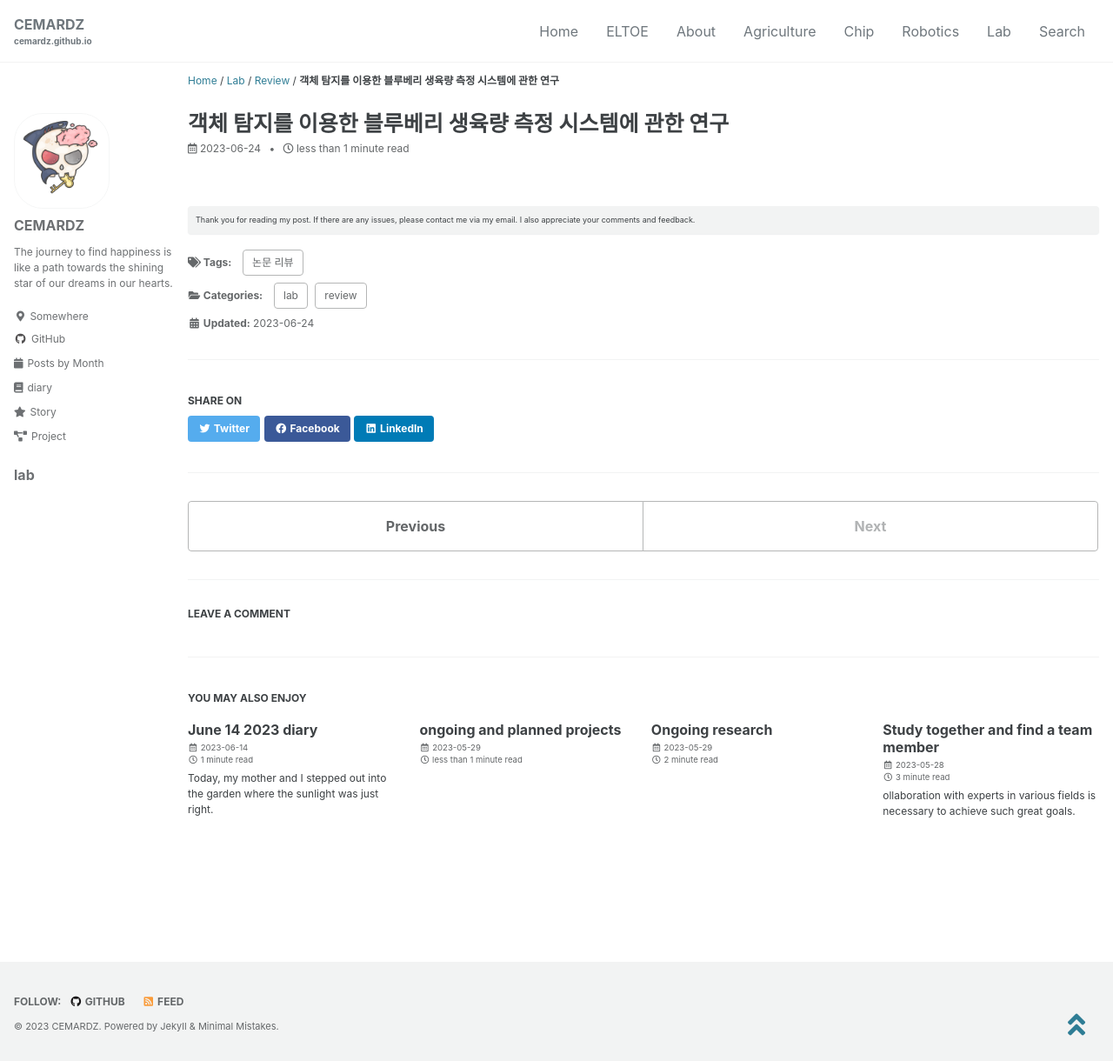
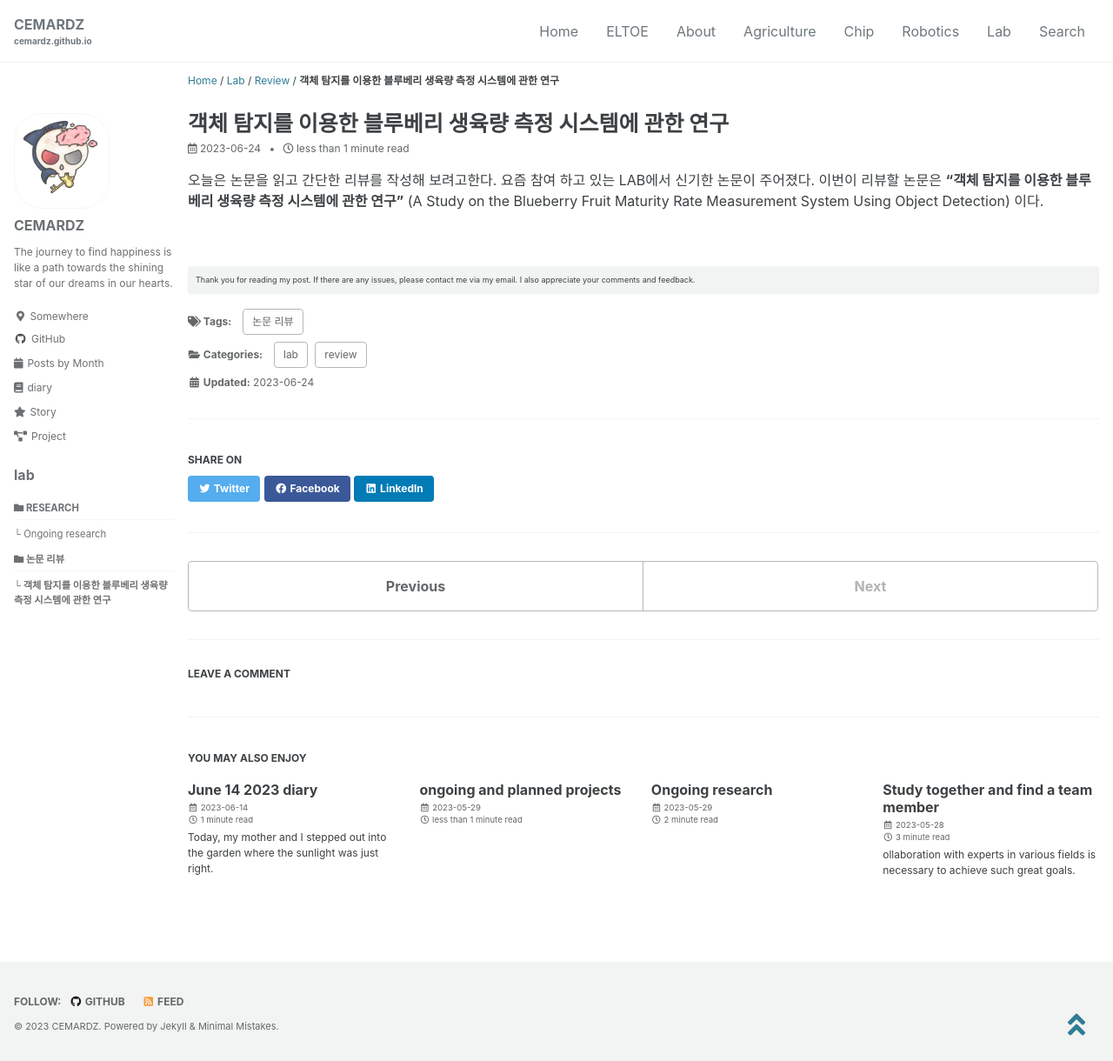
Before and after one commit to cemardz/cemardz.github.io, a Jekyll site: the page built from lab/review/_posts/2023-06-24-Research-on-Blueberry-Growth-Measurement-System-Using-Object-Detection.md, in a window 1280 px wide and 1220 px high. Shown: the whole window at 87% size. Built offline with Jekyll 4.4.1, drawn with Linux system fonts in a browser that asks for light colours; cached includes are drawn as plain includes; some web fonts are replaced; comment, search, counter and statistics services are not loaded.

Commit message:
업데이트

```diff
--- a/lab/review/_posts/2023-06-24-Research-on-Blueberry-Growth-Measurement-System-Using-Object-Detection.md
+++ b/lab/review/_posts/2023-06-24-Research-on-Blueberry-Growth-Measurement-System-Using-Object-Detection.md
@@ -1,7 +1,7 @@
 ---
 sidebar:
   title: "lab"
-  nav: sidebar-review
+  nav: sidebar-lab
 title: "객체 탐지를 이용한 블루베리 생육량 측정 시스템에 관한 연구"
 excerpt: ""
 
@@ -21,3 +21,4 @@ depth:
   - title: "review"
     url: /lab/review/
 ---
+오늘은 논문을 읽고 간단한 리뷰를 작성해 보려고한다. 요즘 참여 하고 있는 LAB에서 신기한 논문이 주어졌다. 이번이 리뷰할 논문은 **"객체 탐지를 이용한 블루베리 생육량 측정 시스템에 관한 연구"** (A Study on the Blueberry Fruit Maturity Rate Measurement System Using Object Detection) 이다.
```
